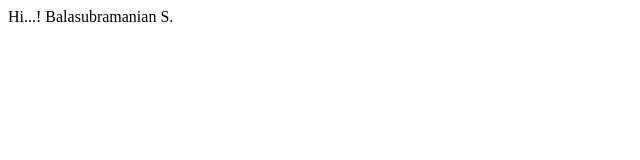
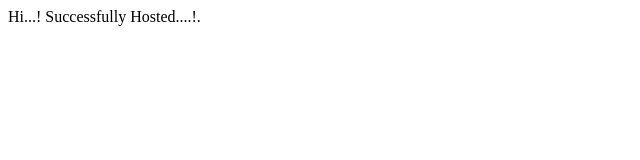
Before and after one commit to balalsmani/docker-check, a plain HTML site: page index.html in a window 1280 px wide. Shown: the full height of the page, 0-640 px from the left. Drawn offline with Linux system fonts and the light colour scheme.

Commit message:
Index modified

```diff
--- a/index.html
+++ b/index.html
@@ -1,3 +1,3 @@
 <html>
-	Hi...! Balasubramanian S.
+	Hi...! Successfully Hosted....!.
 </html>
```
